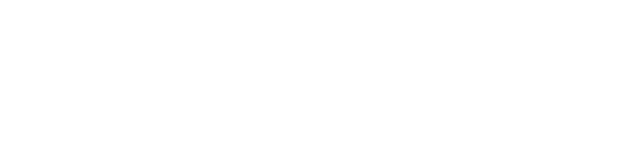
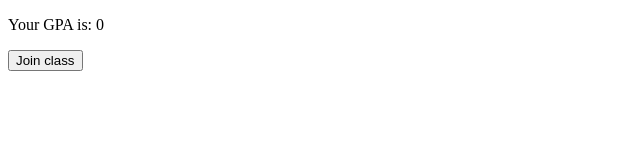
Before and after one commit to BenOhiraSC/BenOhiraSC.github.io, a plain HTML site: page index.html in a window 1280 px wide. Shown: the whole page, without its empty margins (0-640 px from the left). Drawn offline with Linux system fonts and the light colour scheme.

Commit message:
Update index.html
add gpa display and useless button

```diff
--- a/index.html
+++ b/index.html
@@ -7,6 +7,12 @@
     <link href="style.css" rel="stylesheet" type="text/css" />
   </head>
   <body>
+    <p>Your GPA is: <span id='gpa_display'>0</span></p>
+    <button>Join class</button>
+
+
+
+
     <script src="script.js"></script>
   </body>
 </html>
```
